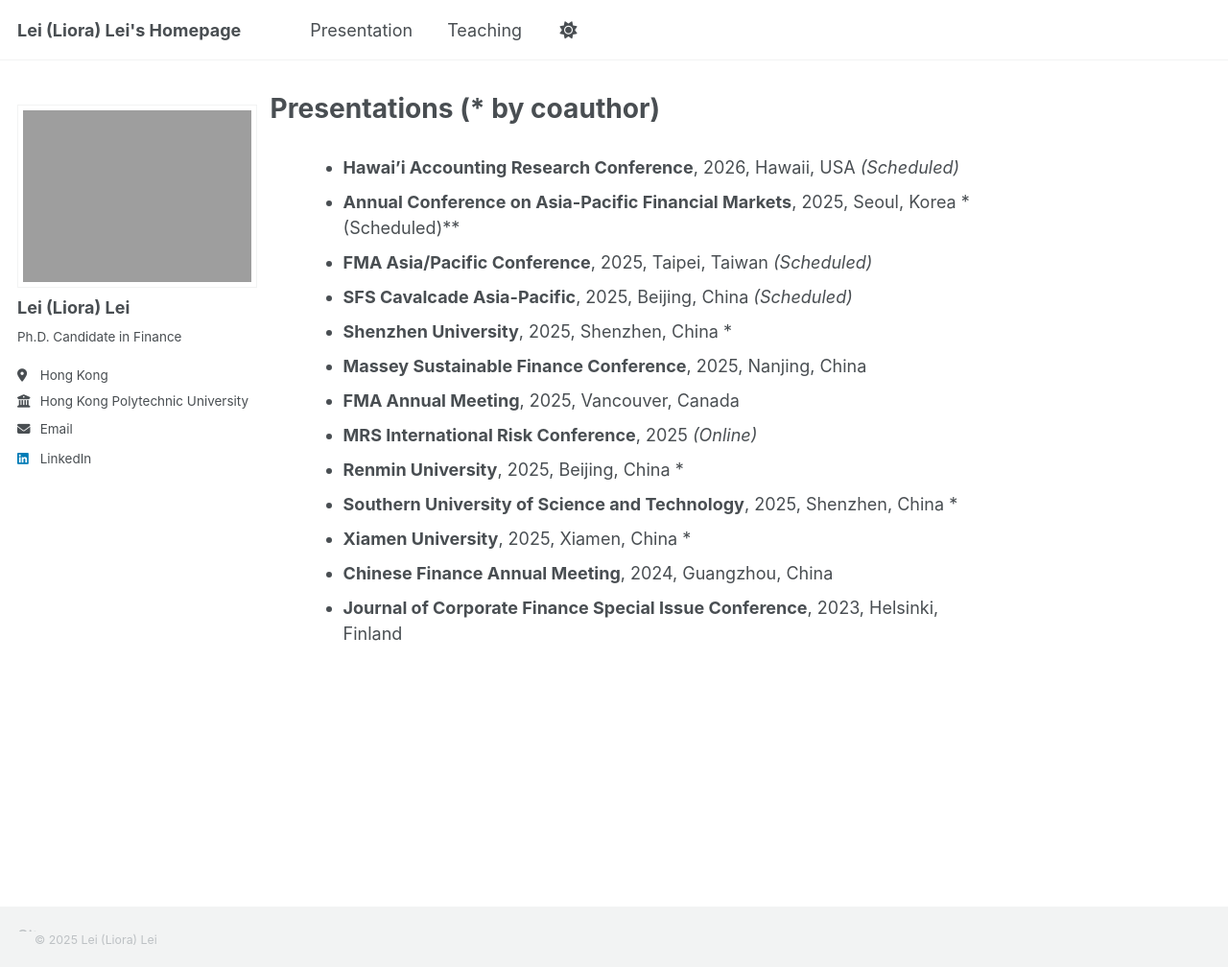
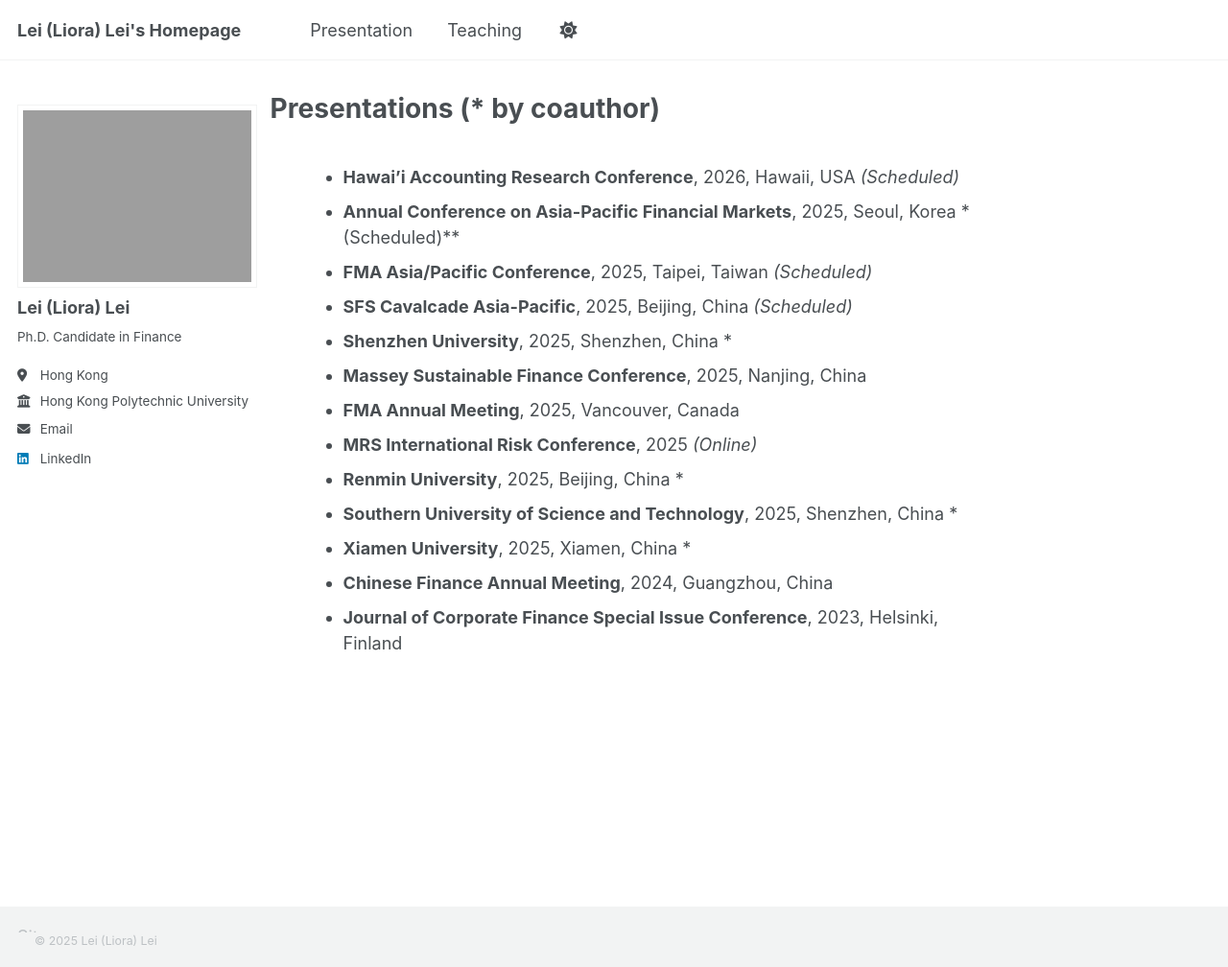
Before and after one commit to Liora-Lei/Lei-Lei, a Jekyll site: the page built from presentation.md, in a window 1280 px wide and 1008 px high. Shown: the whole window at 96% size. Built offline with Jekyll 4.4.1, drawn with Linux system fonts in a browser that asks for light colours; a script that is not in the unit is left out.

Commit message:
Update presentation.md

```diff
--- a/presentation.md
+++ b/presentation.md
@@ -5,7 +5,7 @@
 author_profile: true
 hide_meta: true
 ---
-<div style="margin-top: 20px;"></div>
+<div style="margin-top: 30px;"></div>
 
 - **Hawai'i Accounting Research Conference**, 2026, Hawaii, USA *(Scheduled)*
 - **Annual Conference on Asia-Pacific Financial Markets**, 2025, Seoul, Korea *(Scheduled)**
```
